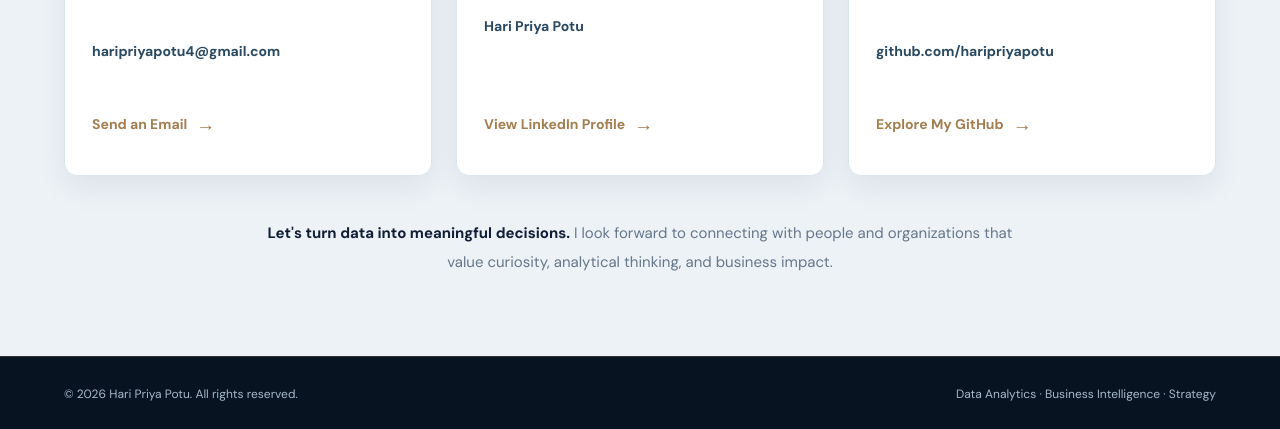
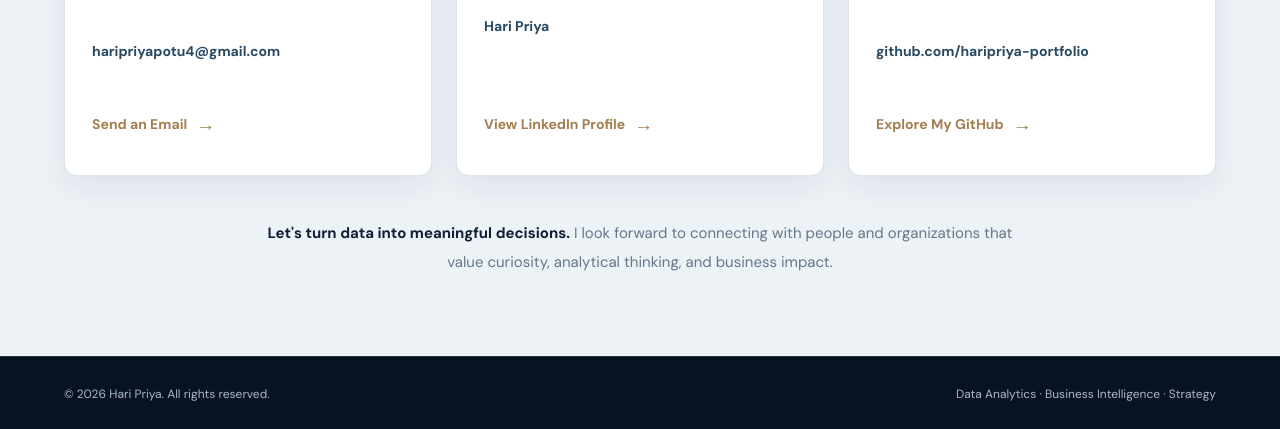
Before and after one commit to haripriya-portfolio/business-data-analyst-portfolio, a plain HTML site: page contact.html in a window 1280 px wide. Shown: the part 723-1152 px from the top of the page. Drawn offline with nearby package versions, Linux system fonts and the light colour scheme.

Commit message:
Update contact.html

```diff
--- a/contact.html
+++ b/contact.html
@@ -5,10 +5,10 @@
   <meta charset="UTF-8">
   <meta name="viewport" content="width=device-width, initial-scale=1.0">
 
-  <title>Contact | Hari Priya Potu</title>
+  <title>Contact | Hari Priya</title>
 
   <meta name="description"
-    content="Connect with Hari Priya Potu, Data and Business Analyst. Open to professional opportunities and collaborations.">
+    content="Connect with Hari Priya, Data and Business Analyst. Open to professional opportunities and collaborations.">
 
   <link rel="stylesheet" href="style.css">
 
@@ -310,7 +310,7 @@
             </p>
 
             <div class="contact-detail">
-              Hari Priya Potu
+              Hari Priya
             </div>
 
             <a
@@ -353,12 +353,12 @@
             </p>
 
             <div class="contact-detail">
-              github.com/haripriyapotu
+              github.com/haripriya-portfolio
             </div>
 
             <a
               class="contact-link"
-              href="https://github.com/haripriyapotu"
+              href="https://github.com/haripriya-portfolio"
               target="_blank"
               rel="noopener noreferrer">
               Explore My GitHub
@@ -388,7 +388,7 @@
 
       <p>
         © <span id="year"></span>
-        Hari Priya Potu. All rights reserved.
+        Hari Priya. All rights reserved.
       </p>
 
       <p>
```
